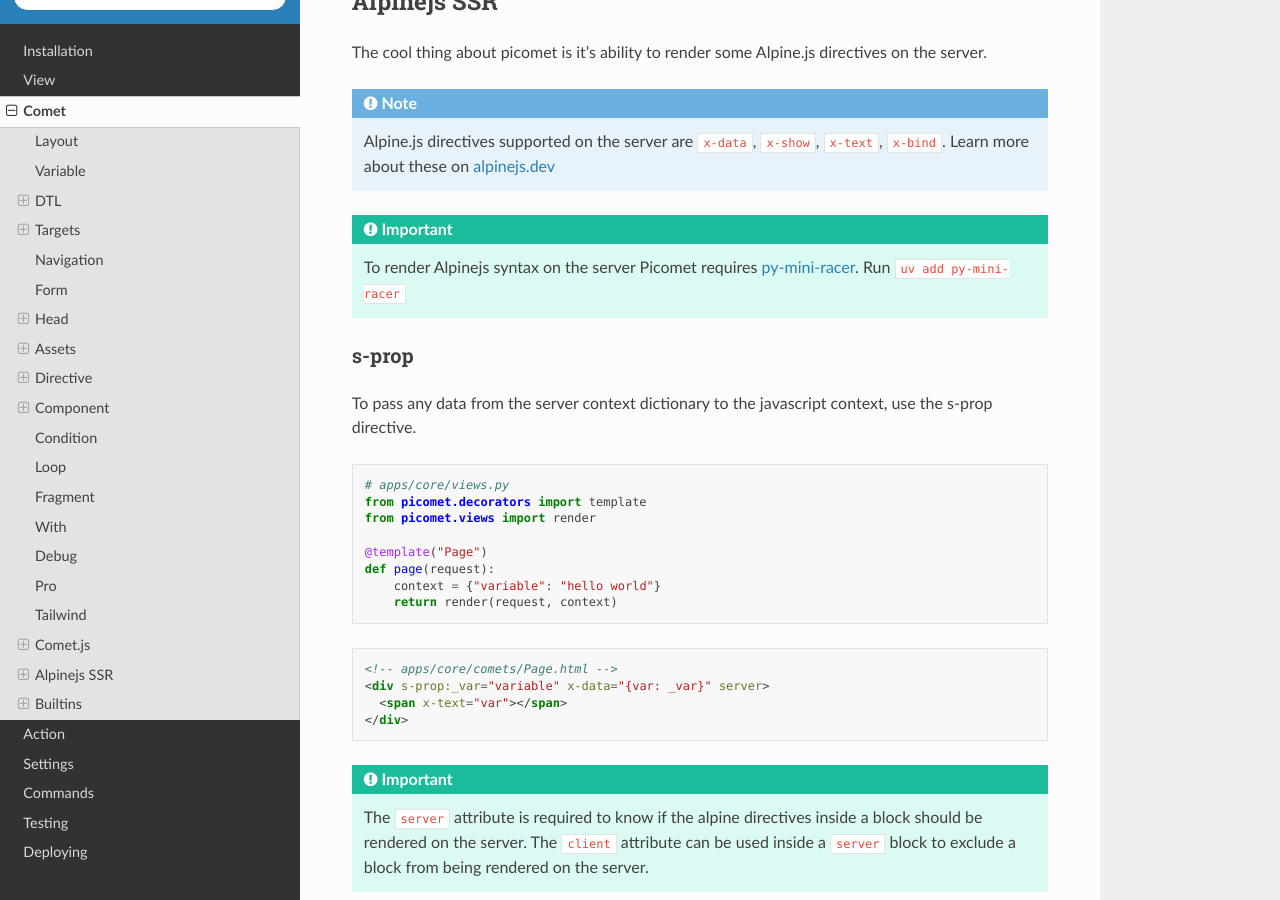
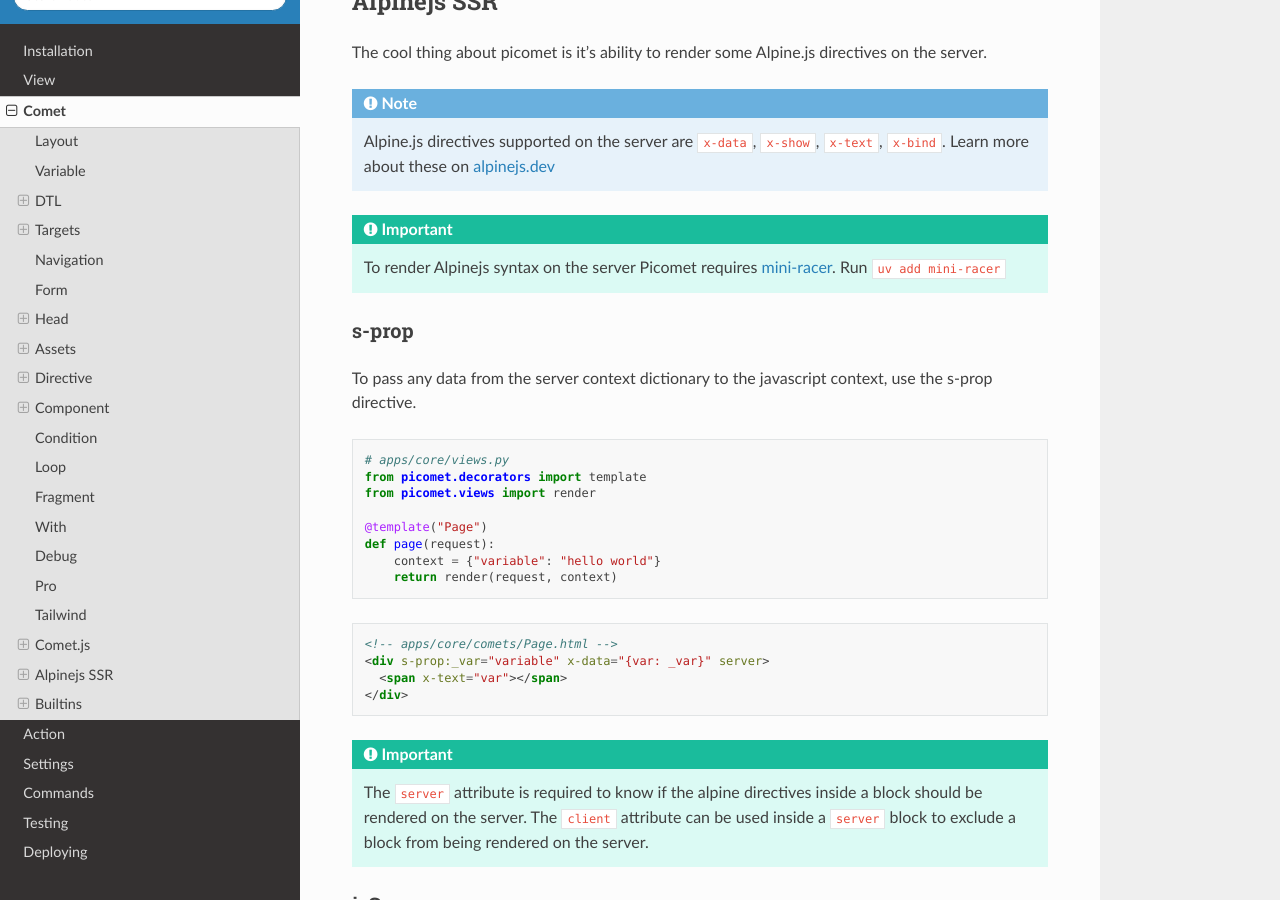
Before and after one commit to picomet/picomet, a Sphinx documentation site: the page built from docs/source/comet.rst, in a window 1280 px wide and 900 px high, scrolled down 12235 px. Built offline with Sphinx 7.4.7 and the Read the Docs theme 3.1.0, drawn with Linux system fonts in a browser that asks for light colours.

```diff
--- a/docs/source/comet.rst
+++ b/docs/source/comet.rst
@@ -690,7 +690,7 @@ The cool thing about picomet is it's ability to render some Alpine.js directives
   Alpine.js directives supported on the server are ``x-data``, ``x-show``, ``x-text``, ``x-bind``. Learn more about these on `alpinejs.dev <https://alpinejs.dev>`_
 
 .. important::
-  To render Alpinejs syntax on the server Picomet requires `py-mini-racer <https://pypi.org/project/py-mini-racer>`_. Run ``uv add py-mini-racer``
+  To render Alpinejs syntax on the server Picomet requires `mini-racer <https://pypi.org/project/mini-racer>`_. Run ``uv add mini-racer``
 
 s-prop
 ~~~~~~
--- a/src/picomet/template/pyproject.toml.jinja
+++ b/src/picomet/template/pyproject.toml.jinja
@@ -14,7 +14,7 @@ base = [
   {% endif %},
   "picomet=={{ PICOMET_VERSION }}"{% if DB=="Postgresql" %},
   "psycopg2-binary==2.9.10"{% endif %}{% if ASSR %},
-  "py-mini-racer==0.6.0"{% endif %},
+  "mini-racer==0.12.4"{% endif %},
   "python-decouple==3.8"
 ]
 dev = [
```
Also changed, not shown: 1 other file.
